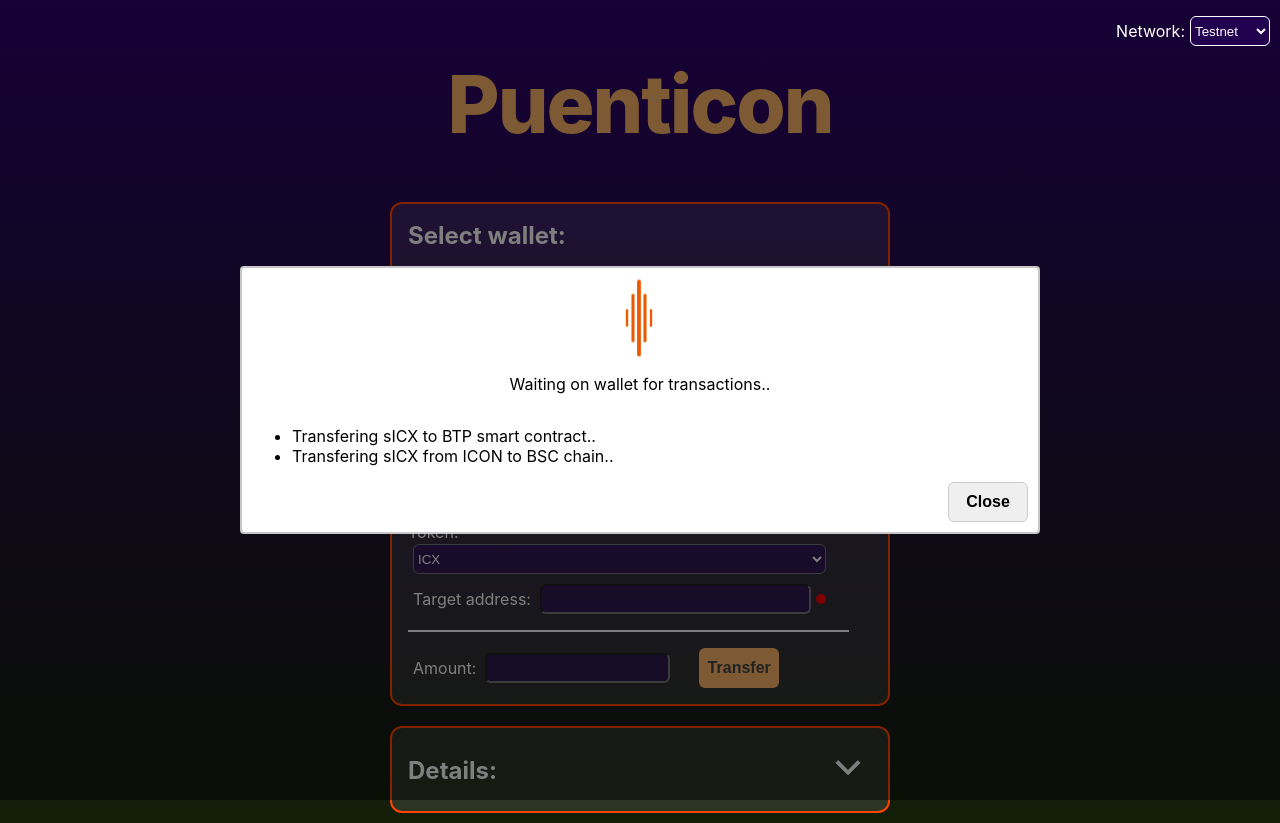
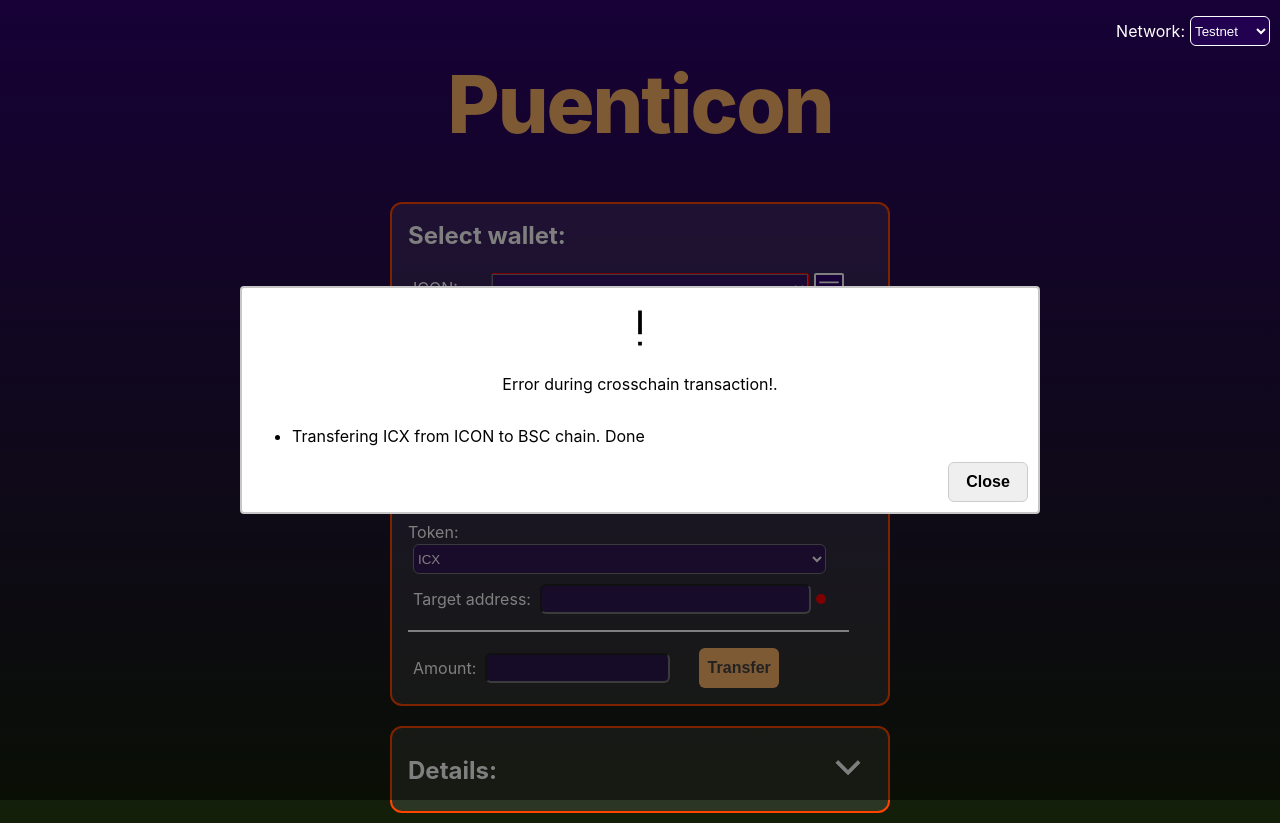
Before and after one commit to Espanicon/puenticon, a Next.js app: page / in a window 1280 px wide. Built offline with nearby package versions, Linux system fonts and the light colour scheme; what @espanicon/icon-bridge-sdk-js would draw is missing.

Commit message:
refactoring UI

```diff
--- a/src/components/TxModal/TxModal.module.css
+++ b/src/components/TxModal/TxModal.module.css
@@ -22,3 +22,14 @@
   background-color: #ccc;
   transform: translateY(1px);
 }
+
+.imageContainer {
+  height: 60px;
+  width: 60px;
+}
+
+.imageHandlerContainer {
+  display: flex;
+  flex-flow: column nowrap;
+  align-items: center;
+}
--- a/src/components/TxModal/TxModal.tsx
+++ b/src/components/TxModal/TxModal.tsx
@@ -14,48 +14,60 @@ export function TxModal2({
   methodCallTxResult,
 }: TxModalType) {
   const [from, to] = fromIcon ? ["ICON", "BSC"] : ["BSC", "ICON"];
+  console.log("tx status");
+  console.log(transferTxResult);
+  console.log(methodCallTxResult);
   return (
     <GenericModal isOpen={isOpen} onClose={onClose} useSmall={true}>
       <div className={styles.main}>
-        <LoadingComponent useBig={true} />
-        <p>Waiting on wallet for transactions..</p>
+        <ImageHandler state={transferTxResult} />
         {fromIcon ? (
           tokenToTransfer === lib.tokenNames.icx ? (
             <ul className={styles.ul}>
               <li>
-                Transfering {tokenToTransfer} from {from} to {to} chain..
+                Transfering {tokenToTransfer} from {from} to {to} chain.{" "}
+                {transferTxResult === null ? `In Progress..` : `Done`}
               </li>
             </ul>
           ) : lib.iconTokens.native.includes(tokenToTransfer!) ? (
             <ul className={styles.ul}>
-              <li>Transfering {tokenToTransfer} to BTP smart contract..</li>
               <li>
-                Transfering {tokenToTransfer} from {from} to {to} chain..
+                Transfering {tokenToTransfer} to BTP smart contract.{" "}
+                {transferTxResult === null ? `In Progress..` : `Done`}
+              </li>
+              <li>
+                Transfering {tokenToTransfer} from {from} to {to} chain.{" "}
+                {transferTxResult === null ? `Pending..` : `Done`}
               </li>
             </ul>
           ) : (
             <ul className={styles.ul}>
               <li>
-                Approving BTP contract to transfer {tokenToTransfer} token..
+                Approving BTP contract to transfer {tokenToTransfer} token.{" "}
+                {transferTxResult === null ? `In Progress..` : `Done`}
               </li>
               <li>
-                Transfering {tokenToTransfer} from {from} to {to} chain..
+                Transfering {tokenToTransfer} from {from} to {to} chain.{" "}
+                {transferTxResult === null ? `Peding..` : `Done`}
               </li>
             </ul>
           )
         ) : tokenToTransfer === lib.tokenNames.bnb ? (
           <ul className={styles.ul}>
             <li>
-              Transfering {tokenToTransfer} from {from} to {to} chain..
+              Transfering {tokenToTransfer} from {from} to {to} chain.{" "}
+              {transferTxResult === null ? `In Progress..` : `Done`}
             </li>
           </ul>
         ) : (
           <ul className={styles.ul}>
             <li>
-              Approving BTP contract to transfer {tokenToTransfer} token..
+              Approving BTP contract to transfer {tokenToTransfer} token.{" "}
+              {transferTxResult === null ? `In Progress..` : `Done`}
             </li>
             <li>
-              Transfering {tokenToTransfer} from {from} to {to} chain..
+              Transfering {tokenToTransfer} from {from} to {to} chain.{" "}
+              {transferTxResult === null ? `Pending..` : `Done`}
             </li>
           </ul>
         )}
@@ -177,3 +189,34 @@ function TxResultComponent({ txResult, fromIcon }: TxResultComponentType) {
 
   return txResult === null ? <p>waiting...</p> : <p>{message}</p>;
 }
+
+type ImageHandlerType = {
+  state: null | boolean;
+};
+
+function ImageHandler({ state }: ImageHandlerType) {
+  return state == null ? (
+    <div className={styles.imageHandlerContainer}>
+      <LoadingComponent useBig={true} />
+      <p>Waiting on wallet for transactions..</p>
+    </div>
+  ) : state === true ? (
+    <div className={styles.imageHandlerContainer}>
+      <div className={styles.imageContainer}>
+        <svg xmlns="http://www.w3.org/2000/svg" viewBox="0 0 48 48">
+          <path d="M22.5 29V10h3v19Zm0 9v-3h3v3Z" />
+        </svg>
+      </div>
+      <p>Error during crosschain transaction!.</p>
+    </div>
+  ) : (
+    <div className={styles.imageHandlerContainer}>
+      <div className={styles.imageContainer}>
+        <svg xmlns="http://www.w3.org/2000/svg" viewBox="0 0 48 48">
+          <path d="M18.9 35.7 7.7 24.5l2.15-2.15 9.05 9.05 19.2-19.2 2.15 2.15Z" />
+        </svg>
+      </div>
+      <p>Crosschain transaction complete!.</p>
+    </div>
+  );
+}
--- a/src/pages/index.tsx
+++ b/src/pages/index.tsx
@@ -375,10 +375,11 @@ function Home() {
         onClickHandler={setIsModalOpen}
         // fromIcon={fromIcon}
         // tokenToTransfer={tokenToTransfer}
-        transferTxResult={transferTxResult}
+        // transferTxResult={transferTxResult}
         methodCallTxResult={methodCallTxResult}
         fromIcon={true}
-        tokenToTransfer={"sICX"}
+        tokenToTransfer={"ICX"}
+        transferTxResult={true}
       />
       <main className={styles.main}>
         <div className={styles.networkSelection}>
```
